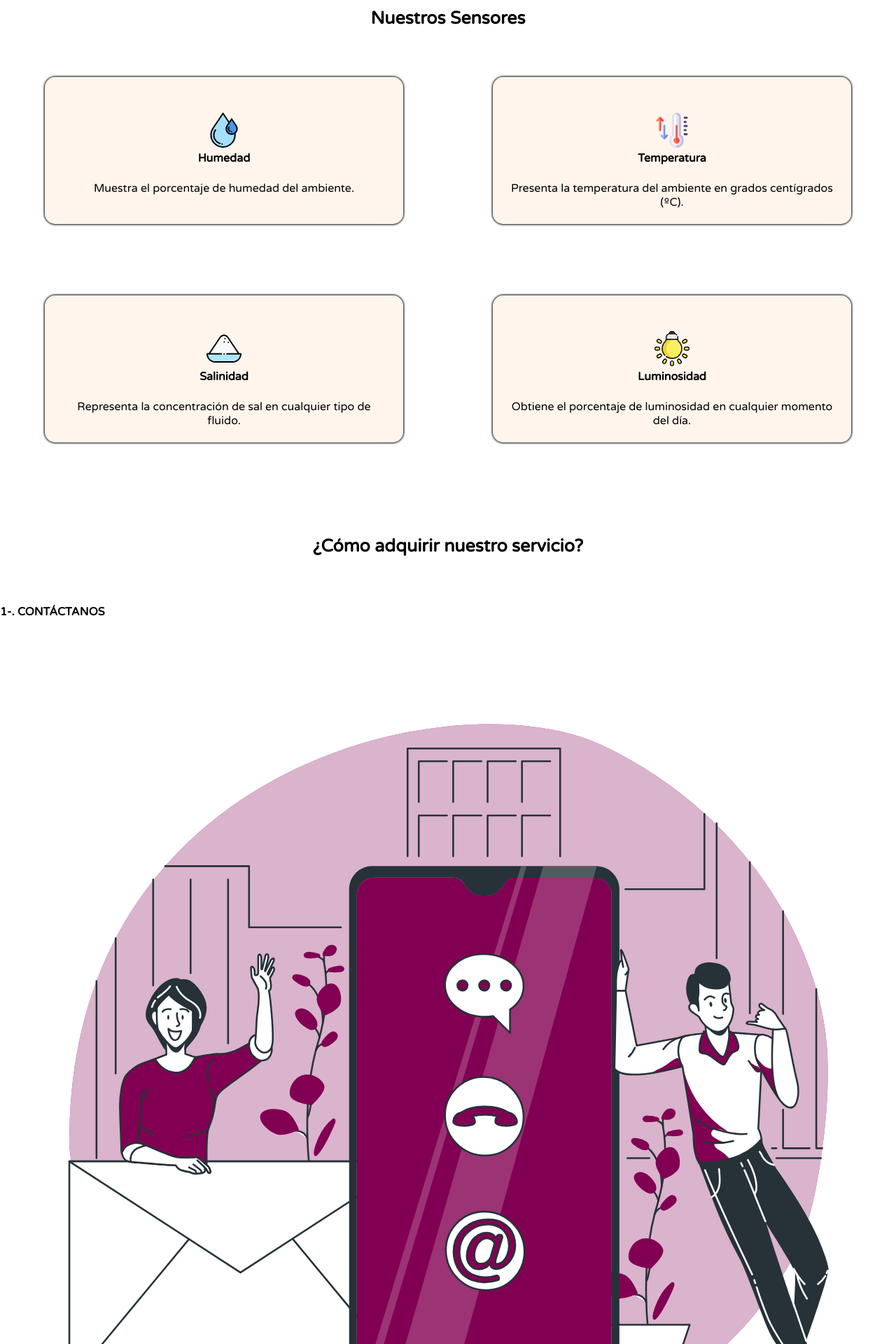
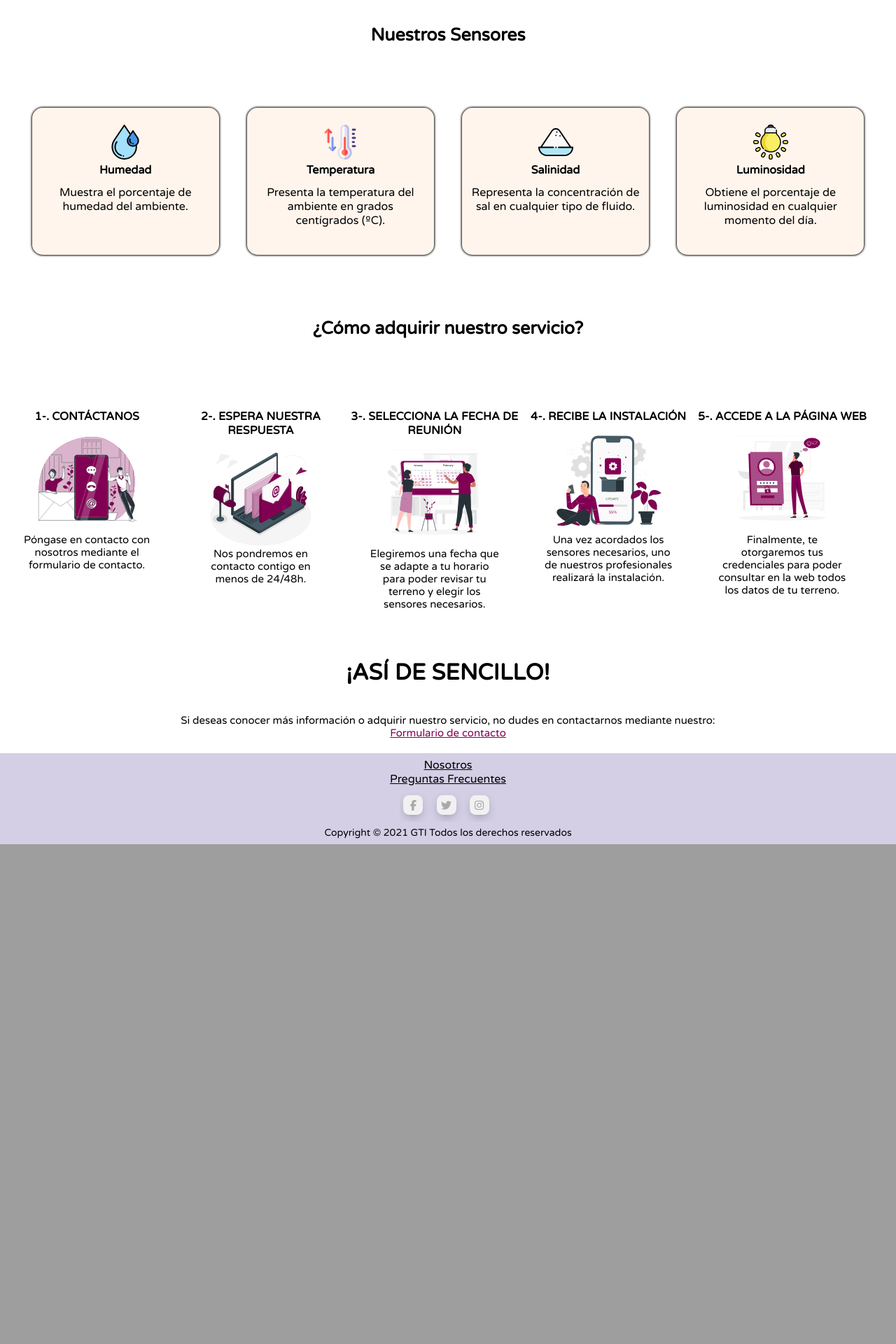
Before and after one commit to halfam/Proyecto-Web, a PHP site: page / in a window 1280 px wide. Shown: the part 1761-3681 px from the top of the page at 70% size. After the commit the page ends 2967 px from the top, so only its background shows below. Run offline with PHP 8.4, Linux system fonts and the light colour scheme; some libraries are stand-ins or nearby versions.

Commit message:
Add files via upload

```diff
--- a/src/css/estilo-index_servicios.css
+++ b/src/css/estilo-index_servicios.css
@@ -189,7 +200,7 @@
         display: flex;
         text-align: center;
         align-items: center;
-        padding-bottom: 8%;
+        padding-bottom: 5vh;
     }
 
     .sens{
@@ -200,10 +211,10 @@
 
     .divisiones{
         height: 210px;
-        width: 40%;
+        width: 44vw;
         padding: 4% 2% 4% 2%;
         margin: auto;
-        background-color: #FFECD980;
+        background-color: rgba(255, 236, 217, 0.5);
         border-radius: 15px;
         text-align: center;
         position: center;
@@ -220,69 +231,23 @@
 
     /*-------------------------------------------------------------------------------------------------------------------*/
     /*Apartado como adquirir servicios*/
-    .contacto {
-        padding-top: 2%;
-        padding-left: 20%;
-        padding-right: 20%;
+    .contenedor-servicios{
+        margin-top: 5vh;
+        padding-top: 4vh;
         text-align: center;
         align-items: center;
+        width: 70%;
+        margin: 0 auto;
     }
-    .img1{
-        margin-bottom: -4%;
-        width: 65%;
-    }
-
-    .espera {
-        padding-top: 15%;
-        padding-left: 16%;
-        padding-right: 16%;
-        text-align: center;
-        align-items: center;
-    }
-    .img2{
-        margin-bottom: -4%;
-        width: 65%;
-    }
-
-    .cita {
-        padding-top: 15%;
-        padding-left: 16%;
-        padding-right: 16%;
-        text-align: center;
-        align-items: center;
-    }
-    .img3{
-        margin-bottom: -4%;
-        width: 65%;
-    }
-
-    .instalacion {
-        padding-top: 15%;
-        padding-left: 16%;
-        padding-right: 16%;
-        text-align: center;
-        align-items: center;
-    }
-    .img4{
-        margin-bottom: -4%;
-        width: 65%;
-    }
-
-    .credenciales {
-        padding-top: 15%;
-        padding-left: 16%;
-        padding-right: 16%;
-        text-align: center;
-        align-items: center;
-        padding-bottom: 10%;
-    }
-    .img5{
+    .img-guia{
         margin-bottom: -4%;
         width: 65%;
     }
 
     .sencillo{
-        padding-top: 15%;
+        margin-top: 70px;
+        margin-bottom:70px ;
+        text-align: center;
     }
     /*-------------------------------------------------------------------------------------------------------------------*/
 
@@ -313,4 +278,80 @@
     }
 /*-------------------------------------------------------------------------------------------------------------------*/
 
+
+/*Responsive*/
+
+
+/*Responsive para ordenador*/
+@media  screen and (min-width: 1000px) {
+    .texto-encabezado {
+        font-size: 30px;
+    }
+    .texto_relleno{
+        margin: 0 auto;
+        font-size: 22px;
+        width: 35%;
+    }
+    .boton_personalizado{
+        width: 400px;
+        height:70px;
+    }
+    .info{
+        font-size: 35px;
+    }
+    #servicios-img1{
+        display: initial;
+        width: 100%;
+    }
+    #servicios-img{
+        display: none;
+    }
+
+    .display{
+        width: 48vw;
+        justify-content: center;
+
+
+    }
+    .divisiones{
+        margin-right:20px;
+        margin-left: 20px;
+    }
+    .sencillo{
+        font-size: 2rem;
+    }
+
+
+}
+@media  screen and (min-width: 800px) {
+    .contenedor-sensores{
+        display: flex;
+        justify-content: center;
+        flex-wrap: wrap;
+    }
+    .contenedor-nuestro{
+        display: flex;
+        width: 97vw;
+    }
+    .text{
+        margin-left: 30px;
+        margin-right: 30px;
+    }
+    .divisiones{
+        margin: 20px;
+    }
+}
+
+
+@media screen and (min-width: 610px) and (max-width: 833px) {
+    .texto_relleno{
+        margin: 0 auto;
+        font-size: 22px;
+        width: 35%;
+    }
+}
+
+
+
+
 /*}*/
```
Also changed, not shown: other parts of src/css/estilo-index_servicios.css (+19 -8 lines). Lines whose indentation alone changed are shown as unchanged.
